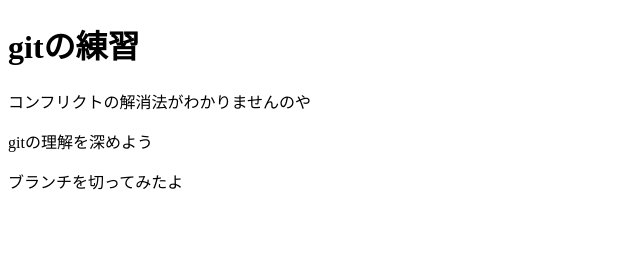
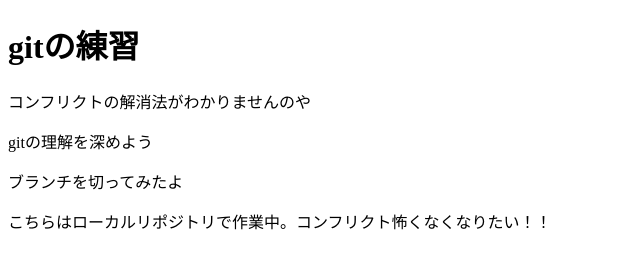
Before and after one commit to miku-shio/git-practice, a plain HTML site: page index.html in a window 1280 px wide. Shown: the whole page, without its empty margins (0-640 px from the left). Drawn offline with Linux system fonts and the light colour scheme.

Commit message:
ローカルリポジトリで編集

```diff
--- a/index.html
+++ b/index.html
@@ -12,5 +12,6 @@
 
 
   <p>ブランチを切ってみたよ</p>
+  <p>こちらはローカルリポジトリで作業中。コンフリクト怖くなくなりたい！！</p>
 </body>
 </html>
```
